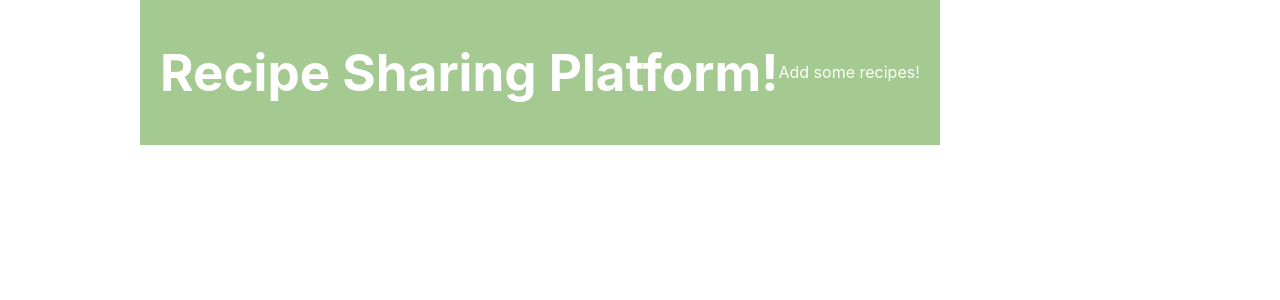
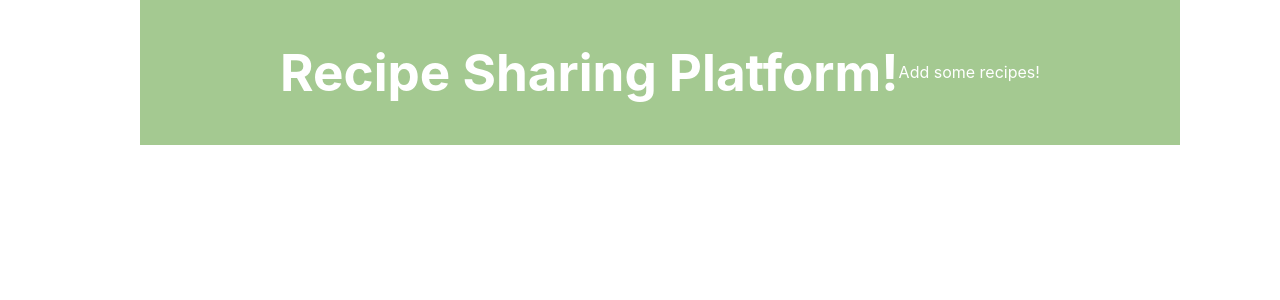
Before and after one commit to jasmine-n-white/Recipe-Sharing-Platform, a React (Vite) app in the folder recipe-sharing-platform/: page / in a window 1280 px wide. Shown: the top 300 px of the page. Built offline with nearby package versions, Linux system fonts and the light colour scheme.

Commit message:
centering header

```diff
--- a/recipe-sharing-platform/src/Header.css
+++ b/recipe-sharing-platform/src/Header.css
@@ -3,8 +3,11 @@
     padding: 10px 20px;
     color: white;
     display: flex;
-    justify-content: space-between;
+    flex-direction: row;
+    justify-content: center;
     align-items: center;
     top: 0;
+    width: 1000px;
     position: absolute;
+    margin: 0px auto;
   }
```
